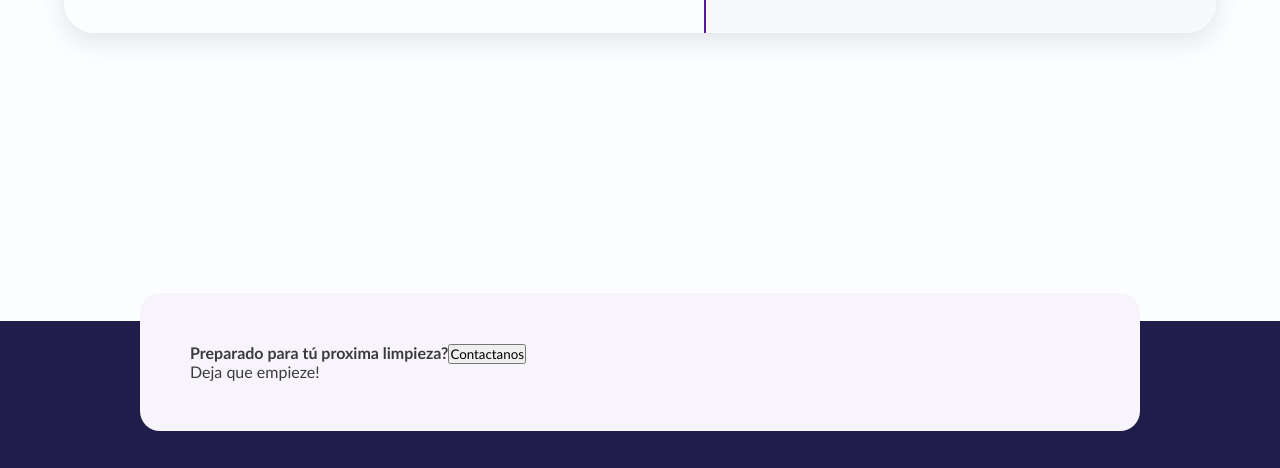
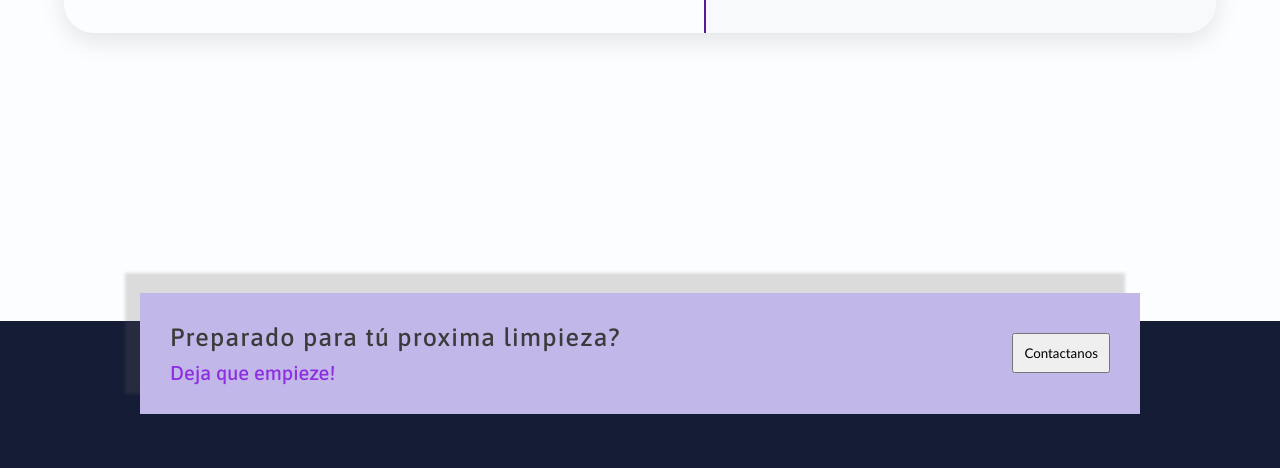
Before and after one commit to Popicode/web-cleanQuick, a plain HTML site: page index.html in a window 1280 px wide. Shown: the part 2954-3422 px from the top of the page. Drawn offline with Linux system fonts and the light colour scheme; a web font is replaced by a local one.

Commit message:
style(Footer): Completar estilos contenedor flotante, paleta de color y estilos

```diff
--- a/CSS/style.css
+++ b/CSS/style.css
@@ -966,22 +966,56 @@ body {
 
 /* Sección footer*/
 .footer-section {
-    background-color: #211d4a;
+    background-color: #151c35;
     color: var(--color-texto-inverso);
     padding: 2rem 6rem;
 }
 
+/* Aplicamos flex, space, y center en el padre*/
 .footer-eslogan {
     display: flex;
-    background-color: var(--color-fondo-intermedio);
+    justify-content: space-between;
+    /*? Separa los contenedores*/
+    align-items: center;
+    background-color: #C1B7E9;
     color: var(--color-texto--principal);
-    border-radius: 20px;
-    padding: 50px;
+    padding: 30px;
     transform: translateY(-60px);
     margin: 0 auto;
     max-width: 1000px;
+    box-shadow: -15px -20px 3px rgba(104, 101, 101, 0.22);
+}
+
+.footer-eslogan-col1 {
+    display: flex;
+    flex-direction: column;
+    justify-content: center;
+}
+
+.eslogan-f-title {
+    font-family: "Asap", sans-serif;
+    font-weight: 500;
+    font-size: 25px;
+    letter-spacing: 1.2px;
+    margin-bottom: 10px;
+}
+
+.eslogan-f-subtitle {
+    font-family: "Asap", sans-serif;
+    font-size: 20px;
+    font-weight: 500;
+    color: var(--color-principal);
+}
 
 
+.footer-eslogan-col2 {
+    display: flex;
+    justify-content: center;
+    flex-direction: column;
+}
+
+.eslogan-f-btn {
+    padding: 10px;
 }
 
 .footer-logo {
```
